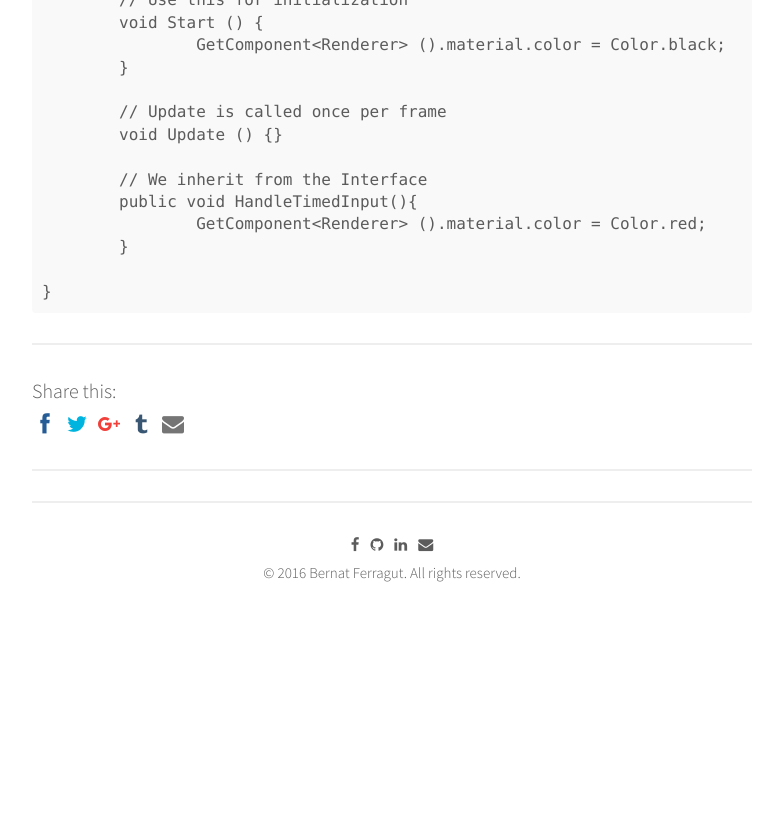
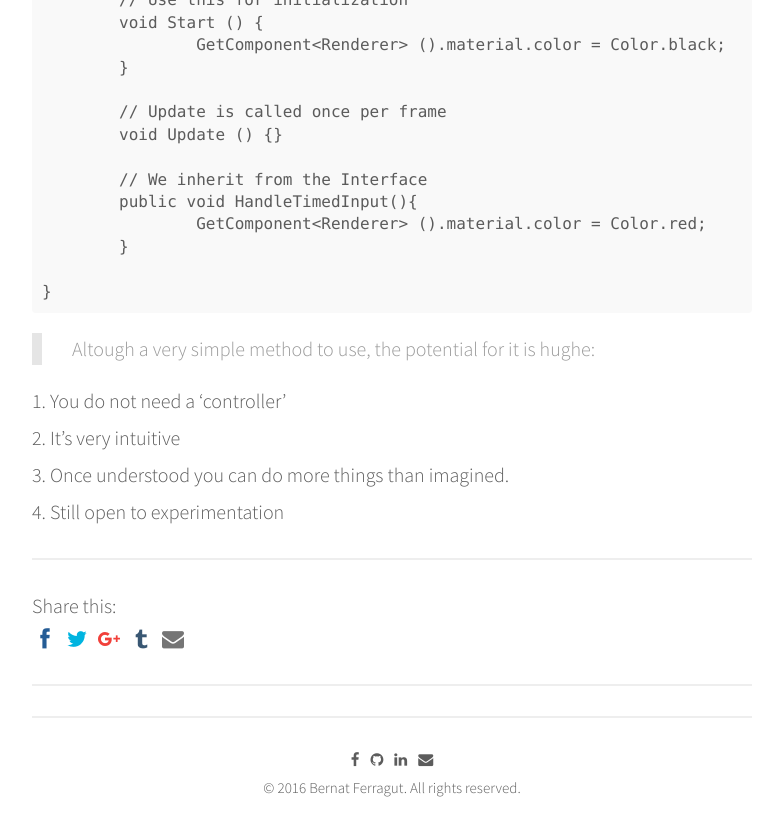
Before and after one commit to bernatferragut/FutureWeb-blog, a Jekyll site: the page built from _posts/17-11-16-VR-Interaction-Part2.md, in a window 1280 px wide and 900 px high, scrolled down 3879 px. Shown: the top 836 px of the window, without its empty margins (248-1031 px from the left). Built offline with Jekyll 4.4.1, drawn with Linux system fonts in a browser that asks for light colours; nearby versions of some CDN libraries; comment, search, counter and statistics services are not loaded; before the commit the page ends 4564 px from its top, so only the background shows below that.

Commit message:
Update 17-11-16-VR-Interaction-Part2.md
Comments on GAZE +  TIMER

```diff
--- a/_posts/17-11-16-VR-Interaction-Part2.md
+++ b/_posts/17-11-16-VR-Interaction-Part2.md
@@ -150,3 +150,10 @@ Here as an example the code to change the color of a cube on Enter/Exit and Play
 		}
 
 	}
+
+> Altough a very simple method to use, the potential for it is hughe:
+
+1. You do not need a 'controller'
+2. It's very intuitive
+3. Once understood you can do more things than imagined.
+4. Still open to experimentation
```
